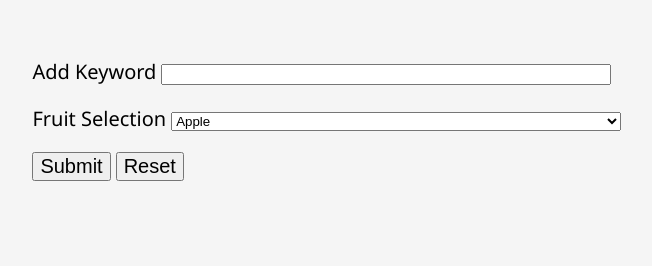
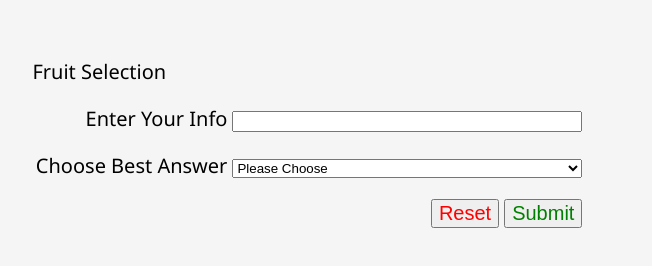
Before and after one commit to Ekotenggara/fruitProject.github.io, a plain HTML site: page index.html in a window 1280 px wide. Shown: the whole page, without its empty margins (6-658 px from the left). Drawn offline with Linux system fonts and the light colour scheme.

Commit message:
refresh the combobox and add styling

```diff
--- a/FruitSelect.js
+++ b/FruitSelect.js
@@ -5,15 +5,19 @@ function saveSelection() {
     var textVal1 = document.getElementById('Text1').value;
     //alert(textval);
     var selectVal2 = document.getElementById('Select1').value;
-    if (selectVal2 == "Suggested") {
+    if (selectVal2 == "Please Choose") {
         //reject this
-        return true;
-    } else if (selectVal2 == "Other Option") {
-        //reject this
+        alert("Please choose the fruit from the dropdown.");
         return true;
     } else {
-        var newSelection = JSON.parse('[{"clue":"' + textVal1 + '","fruit":"' + selectVal2 + '"}]');
 
+         try {
+             var newSelection = JSON.parse('[{"clue":"' + textVal1 + '","fruit":"' + selectVal2 + '"}]');
+        }
+        catch (err) {
+             alert("The keyword contains a reserved character. Please remove it and try again,");
+             return true;
+        }
         let curSavedSelection = getCookie("SavedSelectionList");
         if (curSavedSelection == "") {
             //still empty
@@ -26,15 +30,24 @@ function saveSelection() {
         setCookie('SavedSelectionList', JSON.stringify(arraySelection), 2);
         document.getElementById('Text1').value = "";
         refreshCombo();
+        alert("The selection has been recorded successfully. Current records : " + arraySelection.length);
+
     }
 
     return true;
 }
 
 function resetCookie() {
-    let expires = "expires=Thu, 01 Jan 1970 00:00:01 GMT"
-    document.cookie = "SavedSelectionList" + "=" + '' + ";" + expires + ";path=/";
-    refreshCombo();
+
+    if (confirm("Do you want to delete the selection list and start again?")) {
+        let expires = "expires=Thu, 01 Jan 1970 00:00:01 GMT"
+        document.cookie = "SavedSelectionList" + "=" + '' + ";" + expires + ";path=/";
+        refreshCombo();
+        alert("The selection has been reset successfully.")
+    } else {
+        alert("The reset has been cancelled.")
+    }
+
 }
 
 function setCookie(cname, cvalue, exdays) {
@@ -63,14 +76,16 @@ function refreshCombo() {
 
     const availableOptions = ['Apple', 'Pear', 'Orange', 'Banana', 'Strawberry'];
     const matchingCount = [0, 0, 0, 0, 0];
-    var i, L = Select1.options.length - 1;
+    var i, L = Select1.options.length - 2;
 
     var textVal1 = document.getElementById('Text1').value;
     let curSavedSelection = getCookie("SavedSelectionList");
+    Select1.options[0].value = "Please Choose";
+    Select1.options[0].value = "Please Choose";
     if ((curSavedSelection == "") | (textVal1 == "")) {
         for (i = 0; i <= L; i++) {
-            Select1.options[i].value = availableOptions[i];
-            Select1.options[i].text = availableOptions[i];
+            Select1.options[i+1].value = availableOptions[i];
+            Select1.options[i+1].text = availableOptions[i];
         }
     } else {
 
@@ -94,16 +109,16 @@ function refreshCombo() {
         })
 
         for (i = 0; i <= L; i++) {
-            Select1.options[i].value = orderedByMatch[i].fruit;
+            Select1.options[i+1].value = orderedByMatch[i].fruit;
             if ((orderedByMatch[i].matchCount > 0) & (i < 3)) {
-                Select1.options[i].text = orderedByMatch[i].fruit + '-Suggestion-' + (i+1);
+                Select1.options[i + 1].text = orderedByMatch[i].fruit + '-Suggestion-' + (i+1);
             } else {
-                Select1.options[i].text = orderedByMatch[i].fruit;
+                Select1.options[i + 1].text = orderedByMatch[i].fruit;
             }
 
         }
 
     }
-
+    document.getElementById('Select1').value = "Please Choose";
     return true;
 }
--- a/index.html
+++ b/index.html
@@ -7,25 +7,30 @@
 
 </head>
 <body>
-    <p>
-        <label for="combo2" class="label">Add Keyword</label>
-        <input id="Text1" type="text" style="width:450px" onchange="return refreshCombo()" />
+    <p align="left" style="width:550px">
+        <label for="combo2" class="label">Fruit Selection</label>
     </p>
-    <p>
-        <label for="combo2" class="label">Fruit Selection</label>
-        <select name="fruitCombo" class="combo-option" id="Select1" style="width:450px">
+    <p align="right" style="width:550px">
+        <label for="combo2" class="label">Enter Your Info</label>
+        <input id="Text1" type="text" style="width:350px" onchange="return refreshCombo()" />
+    </p>
+    <p align="right" style="width:550px">
+        <label for="combo2" class="label">Choose Best Answer</label>
+        <select name="fruitCombo" class="combo-option" id="Select1" style="width:350px">
+            <option value="Please Choose">Please Choose</option>
             <option value="Apple">Apple</option>
             <option value="Pear">Pear</option>
             <option value="Orange">Orange</option>
             <option value="Banana">Banana</option>
             <option value="Strawberry">Strawberry</option>
             <!--<option value="Suggested">Suggested</option>
-        <option value="Other Option">Other Option</option>-->
+            <option value="Other Option">Other Option</option>-->
         </select>
     </p>
-    <input id="Submit1" class="label" type="submit" value="Submit" onclick="return saveSelection();" />
-    <input id="BtnReset1" class="label" type="button" value="Reset" onclick="return resetCookie();" />
-
-    <script src="FruitSelect.js"></script>
+    <p align="right" style="width:550px">
+        <input id="BtnReset1" class="label" style="color:red;" type="button" value="Reset" onclick="return resetCookie();" />
+        <input id="Submit1" class="label" style="color:green;" type="submit" value="Submit" onclick="return saveSelection();" />
+    </p>
+        <script src="FruitSelect.js"></script>
 </body>
 </html>
```
